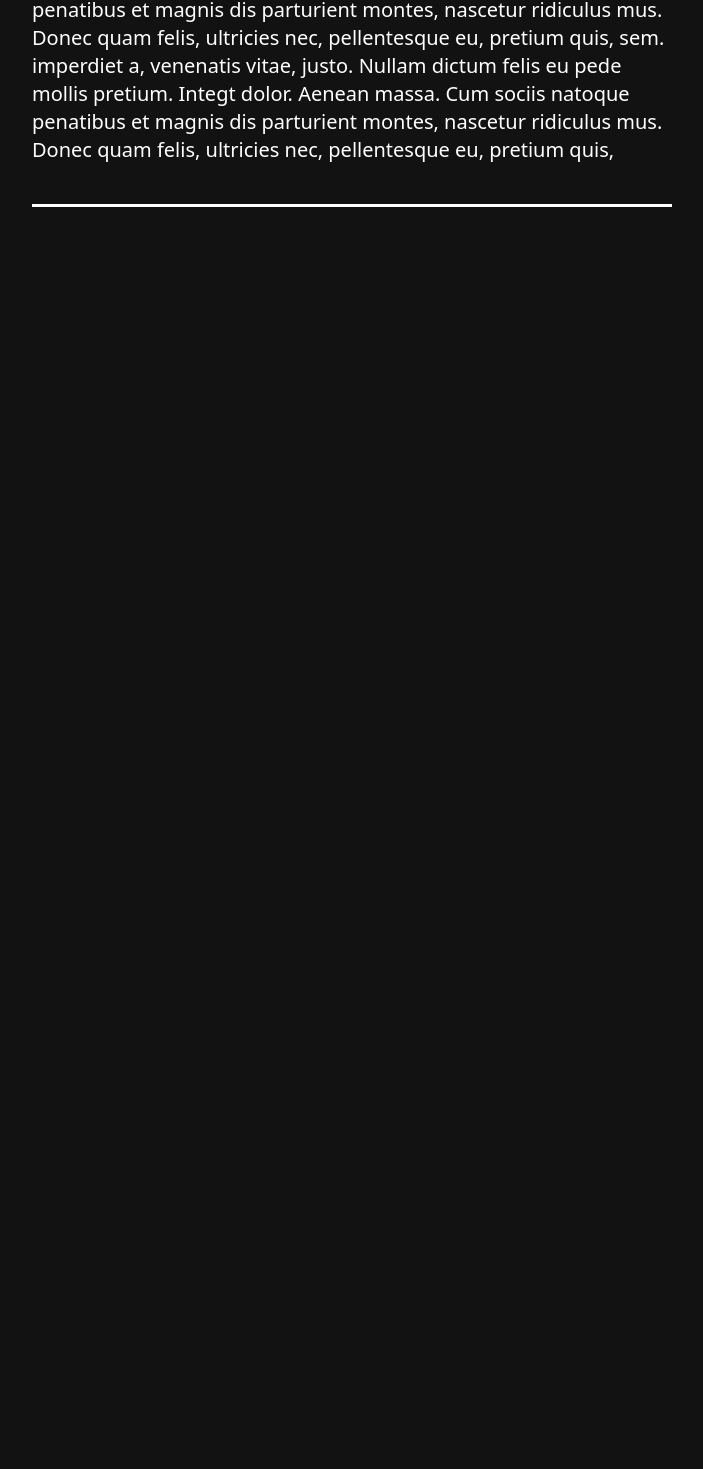
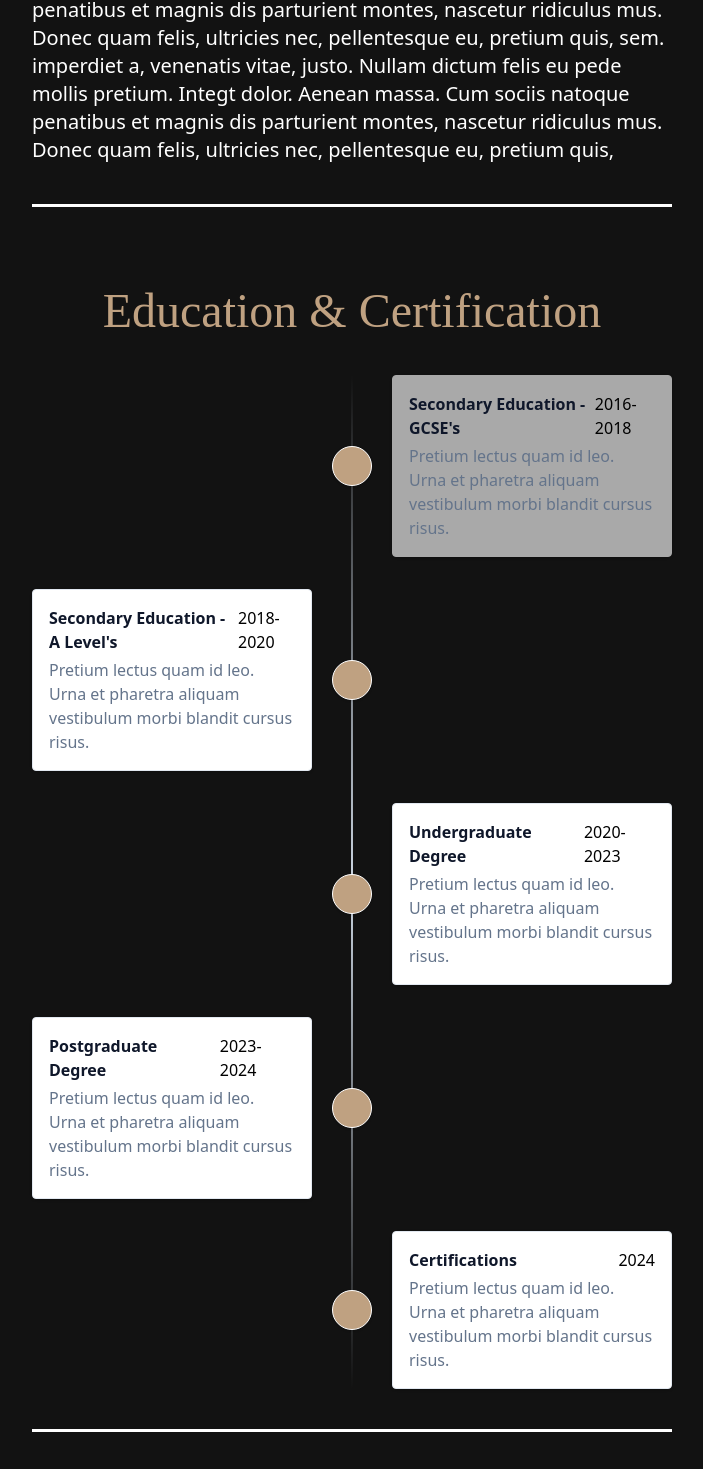
Before and after one commit to MajedAlthonayan/24Portfolio, a Next.js app in the folder 24portfolio/: page / in a window 1280 px wide. Shown: the part 543-2012 px from the top of the page, without its empty margins (288-991 px from the left). Before the commit the page ends 880 px from the top, so only its background shows below. Built offline with nearby package versions, Linux system fonts and the light colour scheme.

Commit message:
added education timeline

```diff
--- a/24portfolio/app/page.tsx
+++ b/24portfolio/app/page.tsx
@@ -38,6 +38,118 @@ export default function Home() {
 				</div>
 			</div>
 			<div className="my-10 w-1/2 border-b border-[#FFFFFF] mx-auto border-2" />
+
+			<div className="flex justify-center mt-20">
+				<div
+					className="text-left"
+					style={{ fontFamily: "'Playfair Display', serif" }}
+				>
+					<h1 className="text-left text-5xl mb-10 text-[#BFA181]">
+						Education & Certification
+					</h1>
+				</div>
+			</div>
+
+			<div className="w-1/2 mx-auto space-y-8 relative before:absolute before:inset-0 before:ml-5 before:-translate-x-px md:before:mx-auto md:before:translate-x-0 before:h-full before:w-0.5 before:bg-gradient-to-b before:from-transparent before:via-slate-300 before:to-transparent">
+				<div className="relative flex items-center justify-between md:justify-normal md:odd:flex-row-reverse group is-active">
+					<div className="flex items-center justify-center w-10 h-10 rounded-full border border-white bg-slate-300 group-[.is-active]:bg-[#BFA181] text-slate-500 group-[.is-active]:text-emerald-50 shadow shrink-0 md:order-1 md:group-odd:-translate-x-1/2 md:group-even:translate-x-1/2"></div>
+
+					<div className="w-[calc(100%-4rem)] md:w-[calc(50%-2.5rem)] p-4 rounded border border-[#A9A9A9] shadow bg-[#A9A9A9] hover:bg-[#BDBDBD]">
+						<div className="flex items-center justify-between space-x-2 mb-1">
+							<div className="font-bold text-slate-900">
+								Secondary Education - GCSE's
+							</div>
+							<time className="font-caveat font-medium text-black">
+								2016-2018
+							</time>
+						</div>
+						<div className="text-slate-500">
+							Pretium lectus quam id leo. Urna et pharetra aliquam vestibulum
+							morbi blandit cursus risus.
+						</div>
+					</div>
+				</div>
+
+				{/* <!-- Item #2 --> */}
+				<div className="relative flex items-center justify-between md:justify-normal md:odd:flex-row-reverse group is-active">
+					{/* <!-- Icon --> */}
+					<div className="flex items-center justify-center w-10 h-10 rounded-full border border-white bg-slate-300 group-[.is-active]:bg-[#BFA181] text-slate-500 group-[.is-active]:text-emerald-50 shadow shrink-0 md:order-1 md:group-odd:-translate-x-1/2 md:group-even:translate-x-1/2"></div>
+					{/* <!-- Card --> */}
+					<div className="w-[calc(100%-4rem)] md:w-[calc(50%-2.5rem)] bg-white p-4 rounded border border-slate-200 shadow bg-[#A9A9A9]">
+						<div className="flex items-center justify-between space-x-2 mb-1">
+							<div className="font-bold text-slate-900">
+								Secondary Education - A Level's
+							</div>
+							<time className="font-caveat font-medium text-black">
+								2018-2020
+							</time>
+						</div>
+						<div className="text-slate-500">
+							Pretium lectus quam id leo. Urna et pharetra aliquam vestibulum
+							morbi blandit cursus risus.
+						</div>
+					</div>
+				</div>
+				{/* <!-- Item #3 --> */}
+				<div className="relative flex items-center justify-between md:justify-normal md:odd:flex-row-reverse group is-active">
+					{/* <!-- Icon --> */}
+					<div className="flex items-center justify-center w-10 h-10 rounded-full border border-white bg-slate-300 group-[.is-active]:bg-[#BFA181] text-slate-500 group-[.is-active]:text-emerald-50 shadow shrink-0 md:order-1 md:group-odd:-translate-x-1/2 md:group-even:translate-x-1/2"></div>
+					{/* <!-- Card --> */}
+					<div className="w-[calc(100%-4rem)] md:w-[calc(50%-2.5rem)] bg-white p-4 rounded border border-slate-200 shadow bg-[#A9A9A9]">
+						<div className="flex items-center justify-between space-x-2 mb-1">
+							<div className="font-bold text-slate-900">
+								Undergraduate Degree
+							</div>
+							<time className="font-caveat font-medium text-black">
+								2020-2023
+							</time>
+						</div>
+						<div className="text-slate-500">
+							Pretium lectus quam id leo. Urna et pharetra aliquam vestibulum
+							morbi blandit cursus risus.
+						</div>
+					</div>
+				</div>
+
+				{/* <!-- Item #4 --> */}
+				<div className="relative flex items-center justify-between md:justify-normal md:odd:flex-row-reverse group is-active">
+					{/* <!-- Icon --> */}
+					<div className="flex items-center justify-center w-10 h-10 rounded-full border border-white bg-slate-300 group-[.is-active]:bg-[#BFA181] text-slate-500 group-[.is-active]:text-emerald-50 shadow shrink-0 md:order-1 md:group-odd:-translate-x-1/2 md:group-even:translate-x-1/2"></div>
+					{/* <!-- Card --> */}
+					<div className="w-[calc(100%-4rem)] md:w-[calc(50%-2.5rem)] bg-white p-4 rounded border border-slate-200 shadow bg-[#A9A9A9]">
+						<div className="flex items-center justify-between space-x-2 mb-1">
+							<div className="font-bold text-slate-900">
+								Postgraduate Degree
+							</div>
+							<time className="font-caveat font-medium text-black">
+								2023-2024
+							</time>
+						</div>
+						<div className="text-slate-500">
+							Pretium lectus quam id leo. Urna et pharetra aliquam vestibulum
+							morbi blandit cursus risus.
+						</div>
+					</div>
+				</div>
+
+				{/* <!-- Item #5 --> */}
+				<div className="relative flex items-center justify-between md:justify-normal md:odd:flex-row-reverse group is-active">
+					{/* <!-- Icon --> */}
+					<div className="flex items-center justify-center w-10 h-10 rounded-full border border-white bg-slate-300 group-[.is-active]:bg-[#BFA181] text-slate-500 group-[.is-active]:text-emerald-50 shadow shrink-0 md:order-1 md:group-odd:-translate-x-1/2 md:group-even:translate-x-1/2"></div>
+					{/* <!-- Card --> */}
+					<div className="w-[calc(100%-4rem)] md:w-[calc(50%-2.5rem)] bg-white p-4 rounded border border-slate-200 shadow bg-[#A9A9A9]">
+						<div className="flex items-center justify-between space-x-2 mb-1">
+							<div className="font-bold text-slate-900">Certifications</div>
+							<time className="font-caveat font-medium text-black">2024</time>
+						</div>
+						<div className="text-slate-500">
+							Pretium lectus quam id leo. Urna et pharetra aliquam vestibulum
+							morbi blandit cursus risus.
+						</div>
+					</div>
+				</div>
+			</div>
+			<div className="my-10 w-1/2 border-b border-[#FFFFFF] mx-auto border-2" />
 		</main>
 	);
 }
```
